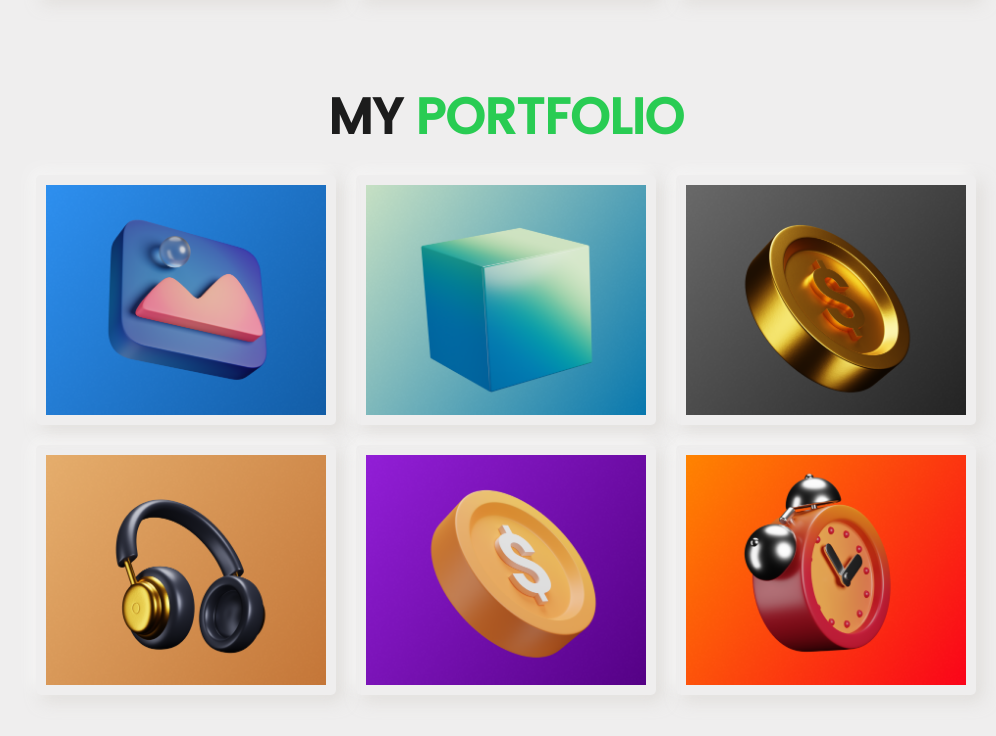
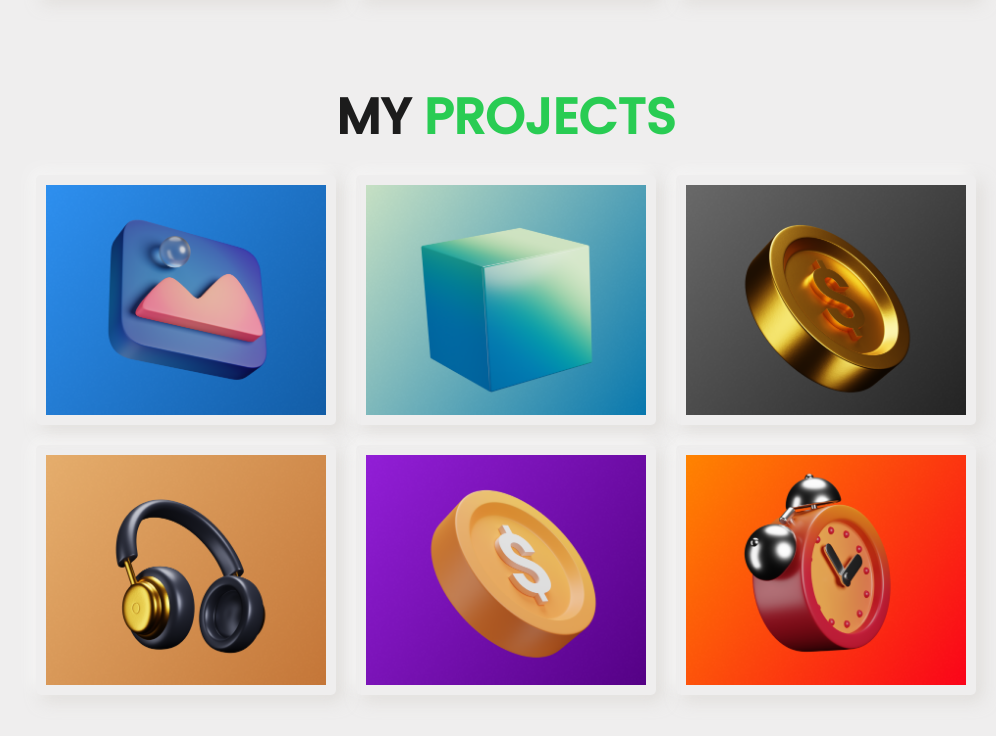
Before and after one commit to Payal2000/PayalPortfolio-website, a website: page index.html in a window 1280 px wide. Shown: the part 2340-3076 px from the top of the page, without its empty margins (284-1280 px from the left). Drawn offline with Linux system fonts and the light colour scheme; a web font is replaced by a local one.

Commit message:
Initialized package.json

```diff
--- a/index.html
+++ b/index.html
@@ -180,7 +180,7 @@
 
 <section class="portfolio" id="portfolio">
 
-    <h1 class="heading"> my <span>portfolio</span> </h1>
+    <h1 class="heading"> My <span>Projects</span> </h1>
 
     <div class="box-container">
 
```
Also changed, not shown: package.json (added, +15 -0 lines).
